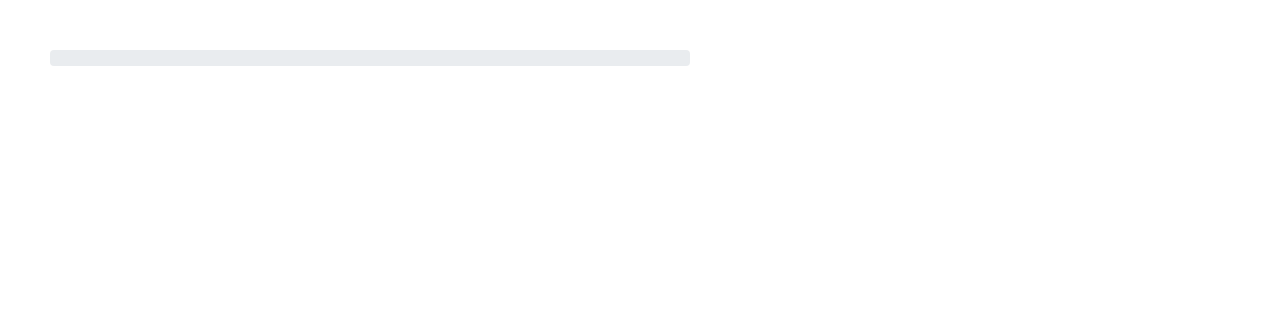
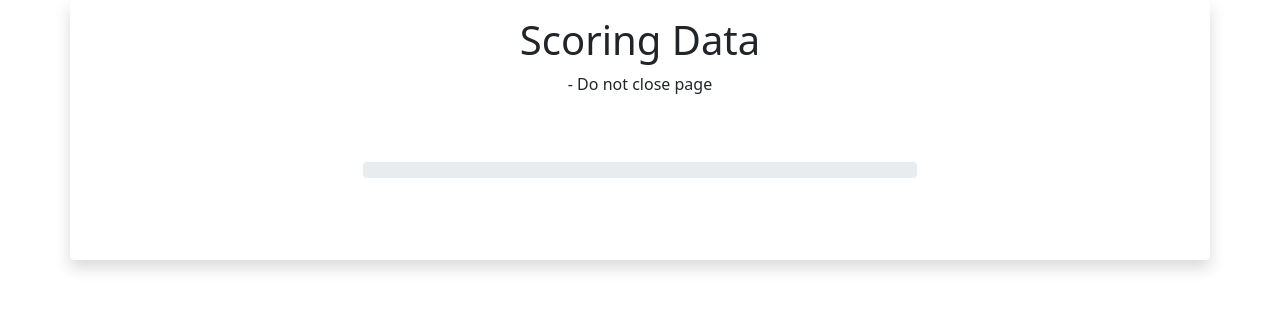
Before and after one commit to smithandrewk/aurora, a Flask app: page /process-file/1/1/1/1 in a window 1280 px wide. Shown: the part 56-366 px from the top of the page. Run offline with Flask 2, Linux system fonts and the light colour scheme; a user stored in the database is signed in; data that the repository does not hold is empty; some libraries are stand-ins or nearby versions.

Commit message:
:styling

```diff
--- a/app.py
+++ b/app.py
@@ -266,7 +266,6 @@ def main_score(ann_model, rf_model, iszip, filename, email):
             print("ERROR step 16")
             yield f"data:0\tStep 16 - Emailing Results - {exc}\n\n"
             return
-
     # Create response to javascript EventSource with a series of text event-streams providing progress information
     return Response(generate(), mimetype='text/event-stream')
 
--- a/templates/base.jinja
+++ b/templates/base.jinja
@@ -9,7 +9,7 @@
         {% include 'inc/alerts.jinja' %}
         {% include 'inc/jsbootstrap.jinja' %}
         {% include 'inc/navbar.jinja' %}
-        <div class="container">
+        <div class="container shadow p-3 mb-5 bg-white rounded">
             {% block body %}{% endblock body %}
         </div>
     </body>
--- a/templates/dashboard.jinja
+++ b/templates/dashboard.jinja
@@ -1,7 +1,6 @@
 {% extends 'base.jinja' %}
 
 {% block body %}
-    <div class="shadow p-3 mb-5 bg-white rounded">
     <h1 class="text-center">Dashboard</h1>
     <p class="text-center">- Signed in as {{ name }}</p>
     <h4 class="text-center">Scoring History</h4>
@@ -46,5 +45,4 @@
             </tbody>
         {% endfor %}
     </table>
-    </div>
 {% endblock body %}
--- a/templates/index.jinja
+++ b/templates/index.jinja
@@ -1,16 +1,12 @@
 {% extends 'base.jinja' %}
 
 {% block body %}
-    <div class="shadow p-3 mb-5 bg-white rounded">
     <h1 class="text-center">Welcome to Aurora</h1>
     <p>A very nice description of our project ...</p>
     <a href="{{ url_for('login') }}">
         <p class='btn btn-primary'>Login</p>
     </a>
-        <br>
     <a href="{{ url_for('add_user') }}">
         <p class='btn btn-primary'>Create User</p>
     </a>
-
-    </div>
 {% endblock body %}
--- a/templates/process-file.jinja
+++ b/templates/process-file.jinja
@@ -35,19 +35,25 @@
         {% include 'inc/alerts.jinja' %}
         {% include 'inc/jsbootstrap.jinja' %}
         {% include 'inc/navbar.jinja' %}
+        <div class="container shadow p-3 mb-5 bg-white rounded">
+            <h1 class="text-center">Scoring Data</h1>
+            <p class="text-center">- Do not close page</p>
+            <div class="d-flex justify-content-center">
                 <div id="progress-bar" class="progress" style="width: 50%; margin: 50px;">
                     <div class="progress-bar progress-bar-striped active progress-bar-animated" role="progressbar" aria-valuenow="0" aria-valuemin="0" aria-valuemax="100" style="width: 0%">
                         <span class="progress-bar-label">0%</span>
                     </div>
                 </div>
+            </div>
 
-        <p id="step-message"></p>
-        <p id="error-message" class="d-none"></p>
+            <p id="step-message" class="text-center"></p>
+            <p id="error-message" class="d-none text-center"></p>
 
+            <div class="d-flex justify-content-center">
                 <form id='download-button' class='d-none' method='POST' action="{{ url_for('download_zip', filename=new_filename) }}">
-            <input type="submit" value="Download Scored files (ZIP)" class="w-50 btn btn-primary">
-            {# download ann files/zip #}
-            {# download rf files/zip #}
+                    <input type="submit" value="Download Scored files (ZIP)" class="w-100 btn btn-primary">
                 </form>
+            </div>
+        </div>
     </body>
 </html>
--- a/templates/score-data.jinja
+++ b/templates/score-data.jinja
@@ -1,7 +1,6 @@
 {% extends 'base.jinja' %}
 
 {% block body %}
-    <div class="shadow p-3 mb-5 bg-white rounded">
     <form method='POST', enctype='multipart/form-data'>
         {{ form.hidden_tag() }}
         <div class="form-group row d-flex justify-content-center">
@@ -46,5 +45,4 @@
             {{ form.submit(class="w-50 btn btn-primary") }}
         </div>
     </form>
-    </div>
 {% endblock body %}
```
Also changed, not shown: Data.db. Lines whose indentation alone changed are shown as unchanged.
